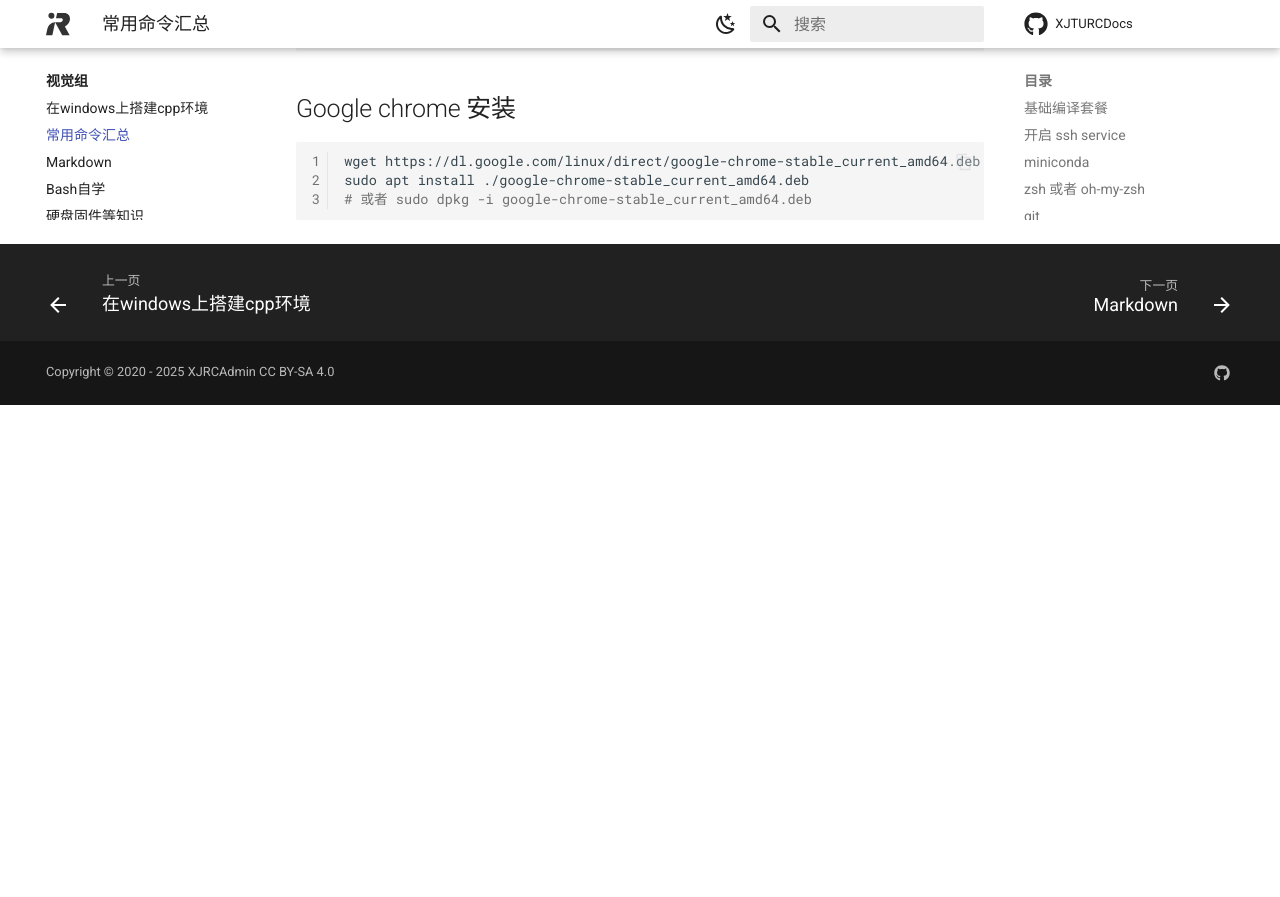
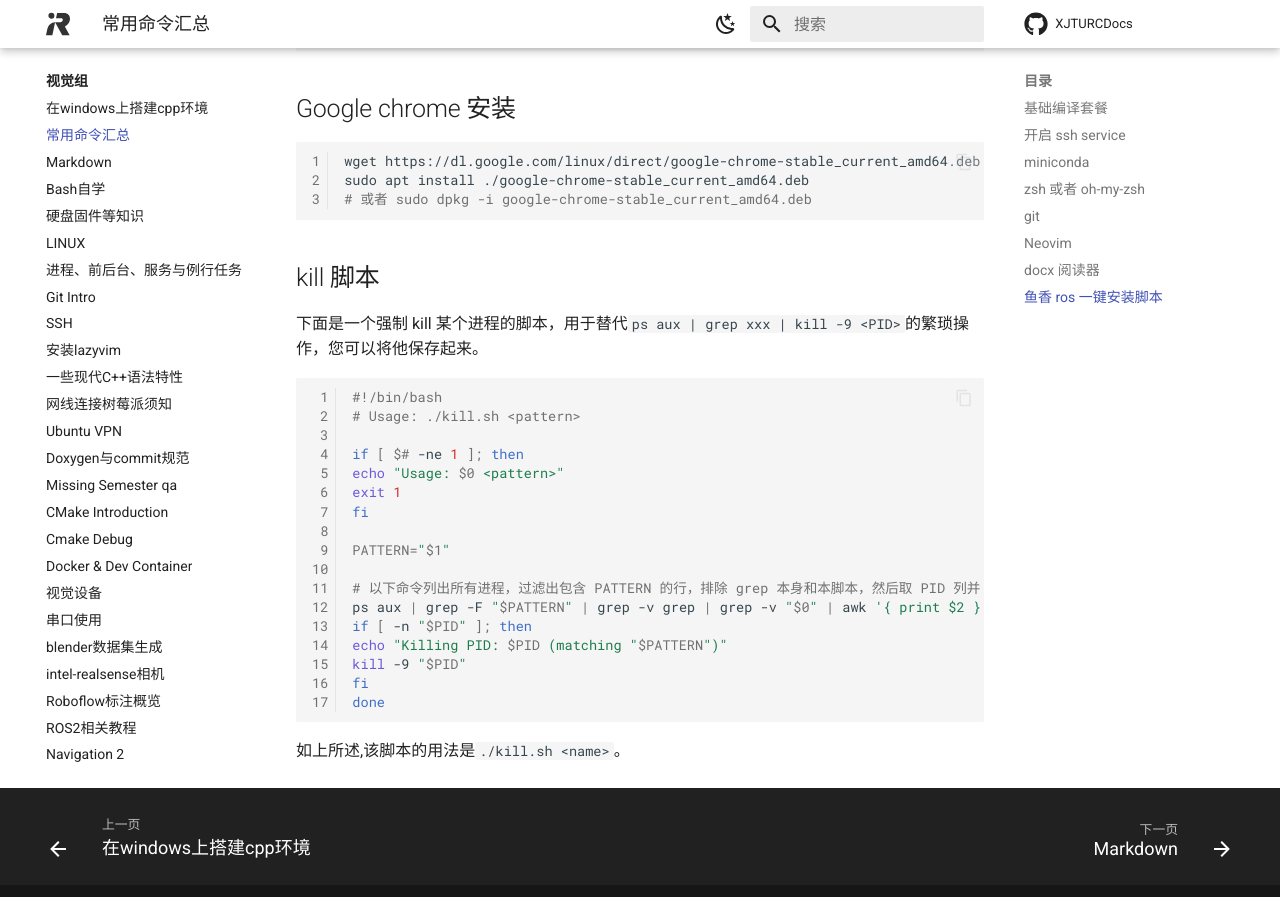
Before and after one commit to XJRCAdmin/XJTURCDocs, an MkDocs documentation site: the page built from docs/blog/vision/common-command/index.md, in a window 1280 px wide and 900 px high, scrolled down 3492 px. Shown: the top 897 px of the window. Built offline with MkDocs 1.6.1 and Material for MkDocs 9.7.7, drawn with Linux system fonts in a browser that asks for light colours; comment, search, counter and statistics services are not loaded; before the commit the page ends 3897 px from its top, so only the background shows below that.

Commit message:
modifyLcommon command

````diff
--- a/docs/blog/vision/common-command/index.md
+++ b/docs/blog/vision/common-command/index.md
@@ -158,3 +158,29 @@ wget https://dl.google.com/linux/direct/google-chrome-stable_current_amd64.deb
 sudo apt install ./google-chrome-stable_current_amd64.deb
 # 或者 sudo dpkg -i google-chrome-stable_current_amd64.deb
 ```
+
+## kill 脚本
+
+下面是一个强制 kill 某个进程的脚本，用于替代`ps aux | grep xxx | kill -9 <PID>`的繁琐操作，您可以将他保存起来。
+
+```bash
+#!/bin/bash
+# Usage: ./kill.sh <pattern>
+
+if [ $# -ne 1 ]; then
+echo "Usage: $0 <pattern>"
+exit 1
+fi
+
+PATTERN="$1"
+
+# 以下命令列出所有进程，过滤出包含 PATTERN 的行，排除 grep 本身和本脚本，然后取 PID 列并 kill -9
+ps aux | grep -F "$PATTERN" | grep -v grep | grep -v "$0" | awk '{ print $2 }' | while read PID; do
+if [ -n "$PID" ]; then
+echo "Killing PID: $PID (matching "$PATTERN")"
+kill -9 "$PID"
+fi
+done
+```
+
+如上所述,该脚本的用法是`./kill.sh <name>`。
````
